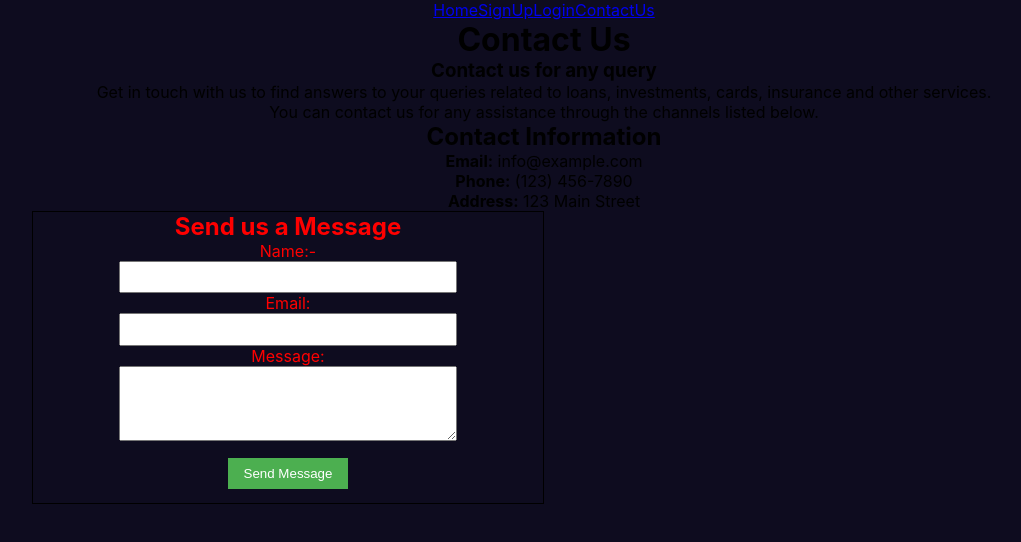
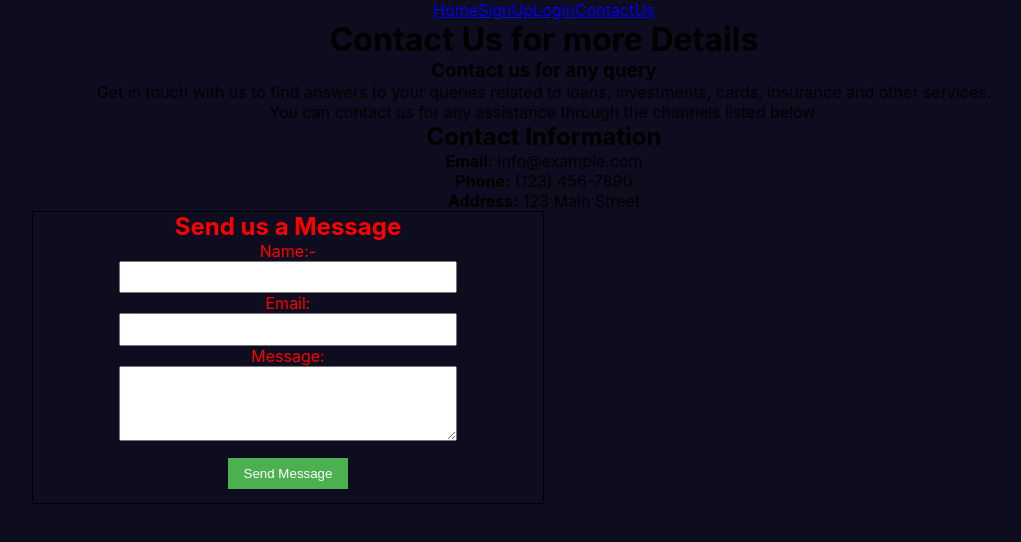
Before and after one commit to Maheshmelapakula/SyLoan-Finance, a React (Create React App) app in the folder syloan_finance/: page /ContactUs in a window 1280 px wide. Shown: the top 542 px of the page, without its empty margins (96-1117 px from the left). Built offline with nearby package versions, Linux system fonts and the light colour scheme.

Commit message:
contactus

```diff
--- a/syloan_finance/src/Pages/ContactUs.jsx
+++ b/syloan_finance/src/Pages/ContactUs.jsx
@@ -4,8 +4,11 @@ import style from './Contact.module.css'
 export const ContactUs = () => {
   return (
     // <div className="contact-container">
+    // Anand working on issues
+
     <div className={style.container}>
-      <h1>Contact Us</h1>
+
+      <h1>Contact Us for more Details</h1>
       <h3>Contact us for any query</h3>
       <p>
        Get in touch with us to find answers to your queries related to loans, investments, cards, insurance and other services.
```
